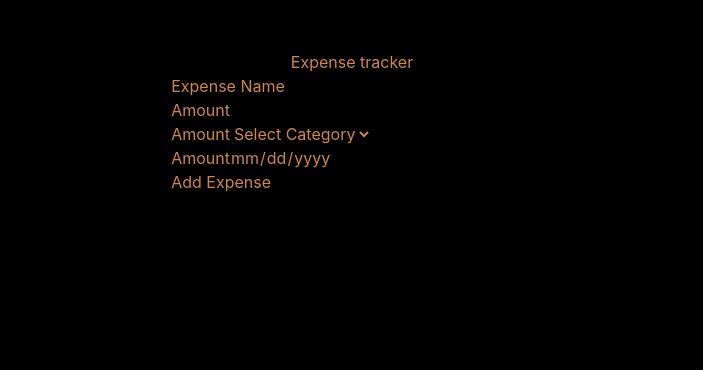
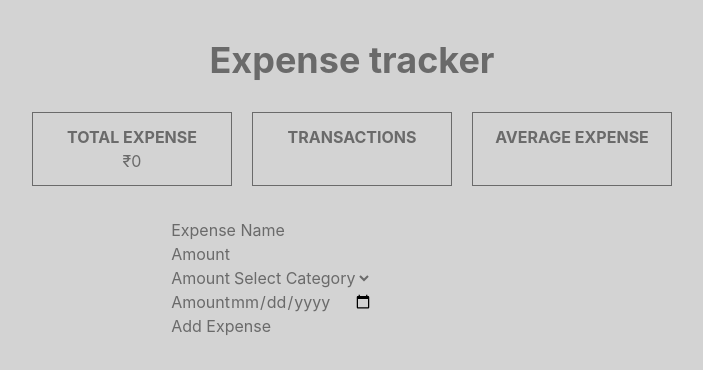
Before and after one commit to Sivapriyaa-k/react-expense-tracker, a React (Vite) app: page / in a window 1280 px wide. Shown: the top 370 px of the page, without its empty margins (288-991 px from the left). Built offline with nearby package versions, Linux system fonts and the light colour scheme.

Commit message:
updated css

```diff
--- a/src/App.css
+++ b/src/App.css
@@ -1,14 +1,10 @@
 html {
-  background-color: #000;
+  background-color: #d3d3d3;
   height: 100%;
-  color: #ce8946;
+  color: #6a6a6a;
 }
 
-#root {
-  display: flex;
-  justify-content: center;
-  flex-direction: column;
-  width: 100%;
-  align-items: center;
-  padding: 50px 0px;
+.error {
+  color: red;
+  font-size: 14px;
 }
--- a/src/components/ExpenseForm.jsx
+++ b/src/components/ExpenseForm.jsx
@@ -1,5 +1,4 @@
 import { useState, useEffect } from "react";
-
 export default function ExpenseForm() {
   const [expenses, setExpenses] = useState(() => {
     const storedExpenses = localStorage.getItem("expenses");
@@ -144,7 +143,27 @@ export default function ExpenseForm() {
   };
   return (
     <>
-    <h1>Expense tracker</h1>
+      <div className="container flex flex-col justify-center items-center gap-8 m-auto pt-10">
+        <h1 className="text-4xl font-bold">Expense tracker</h1>
+        <div className="expenseDetails flex gap-5">
+          <div className="total p-3 border-1 text-center w-50">
+            <h3 className="font-bold">TOTAL EXPENSE </h3>
+            <p>
+              ₹
+              {filteredExpenses.reduce((total, filteredExpense) => {
+                return total + Number(filteredExpense.amount);
+              }, 0)}
+            </p>
+          </div>
+          <div className="transactionCount p-3 border-1 text-center w-50">
+            <h3 className="font-bold">TRANSACTIONS </h3>
+            <p></p>
+          </div>
+          <div className="avgExp p-3 border-1 text-center w-50">
+            <h3 className="font-bold">AVERAGE EXPENSE </h3>
+            <p></p>
+          </div>
+        </div>
         <form onSubmit={handleSubmit}>
           <div className="formField">
             <label htmlFor="expensename"> Expense Name</label>
@@ -152,22 +171,25 @@ export default function ExpenseForm() {
               type="text"
               name="expensename"
               value={formData.name}
-            onChange={(e) => setFormData({ ...formData, name: e.target.value })}
+              onChange={(e) =>
+                setFormData({ ...formData, name: e.target.value })
+              }
             />
           </div>
-        <p>{error.name}</p>
+          <p className="error">{error.name}</p>
           <div className="formField">
             <label htmlFor="amount"> Amount</label>
             <input
               type="number"
               name="amount"
               value={formData.amount}
+              className="border-grey-400"
               onChange={(e) =>
                 setFormData({ ...formData, amount: e.target.value })
               }
             />
           </div>
-        <p>{error.amount}</p>
+          <p className="error">{error.amount}</p>
           <div className="formField">
             <label htmlFor="category"> Amount</label>
             <select
@@ -184,17 +206,19 @@ export default function ExpenseForm() {
               <option value="travel">Travel</option>
             </select>
           </div>
-        <p>{error.category}</p>
+          <p className="error">{error.category}</p>
           <div className="formField">
             <label htmlFor="date"> Amount</label>
             <input
               type="date"
               name="date"
               value={formData.date}
-            onChange={(e) => setFormData({ ...formData, date: e.target.value })}
+              onChange={(e) =>
+                setFormData({ ...formData, date: e.target.value })
+              }
             />
           </div>
-        <p>{error.date}</p>
+          <p className="error">{error.date}</p>
           {isUpdate.isUpdate ? (
             <button
               type="button"
@@ -251,17 +275,11 @@ export default function ExpenseForm() {
                 <option value="travel">Travel</option>
               </select>
             </div>
-          <div>
-            {" "}
-            Total: ₹{" "}
-            {filteredExpenses.reduce((total, filteredExpense) => {
-              return total + Number(filteredExpense.amount);
-            }, 0)}
-          </div>
           </div>
         ) : (
           ""
         )}
+      </div>
     </>
   );
 }
```
Lines whose indentation alone changed are shown as unchanged.
